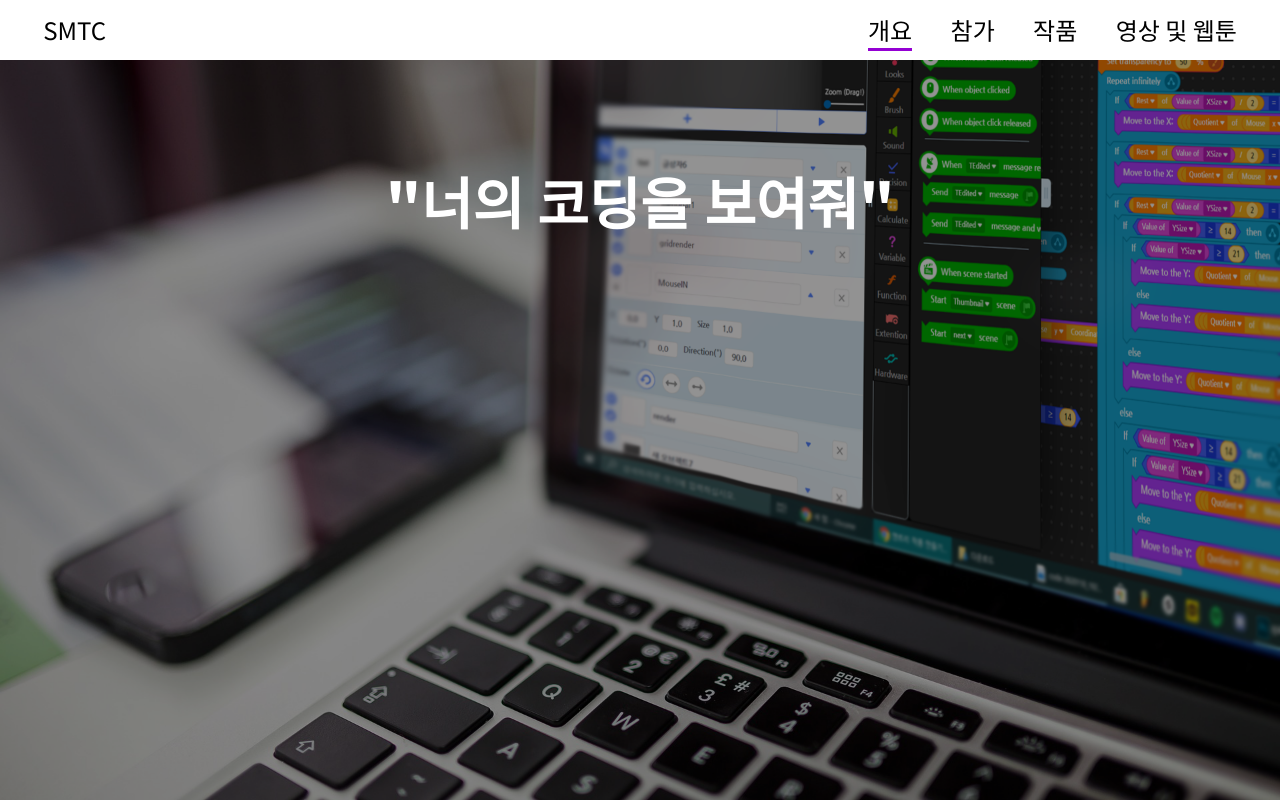
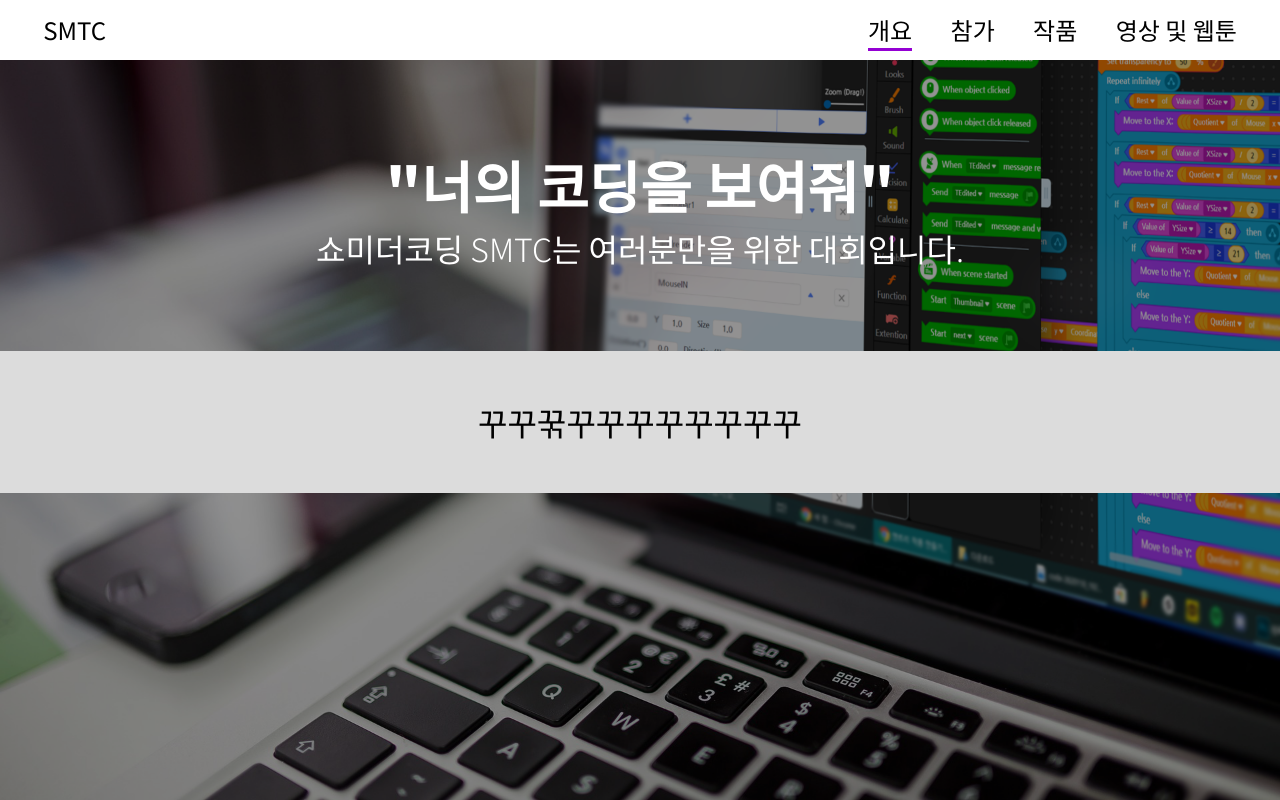
Before and after one commit to gnlow/SMTC, a Vue app: page / in a window 1280 px wide. Built offline with nearby package versions, Linux system fonts and the light colour scheme.

Commit message:
Main/subtitle, content 추가

```diff
--- a/src/App.vue
+++ b/src/App.vue
@@ -7,7 +7,10 @@
       <NavBar :contents="nav"/>
     </nav>
     <div id="main">
-      <Main title='"너의 코딩을 보여줘"' />
+      <Main
+      title='"너의 코딩을 보여줘"'
+      subtitle="쇼미더코딩 SMTC는 여러분만을 위한 대회입니다."
+      content="꾸꾸꾺꾸꾸꾸꾸꾸꾸꾸꾸"/>
     </div>
   </div>
 </template>
@@ -44,7 +47,7 @@
 </script>
 
 <style lang="scss">
-@import url('https://fonts.googleapis.com/css?family=Noto+Sans+KR:400,900&display=swap');
+@import url('https://fonts.googleapis.com/css?family=Noto+Sans+KR:300,400,900&display=swap');
 #app {
   font-family: 'Noto Sans KR', sans-serif;
   -webkit-font-smoothing: antialiased;
@@ -77,6 +80,6 @@
 }
 #main {
   margin-top: 4em;
-  padding: 1em;
+  //padding: 1em;
 }
 </style>
--- a/src/components/Main.vue
+++ b/src/components/Main.vue
@@ -1,7 +1,15 @@
 <template>
   <div>
-    <div id="title">
+    <div class="titlebox">
+      <div class="title">
         {{ title }}
+      </div>
+      <div class="subtitle">
+        {{ subtitle }}
+      </div>
+    </div>
+    <div class="content">
+      {{ content }}
     </div>
   </div>
 </template>
@@ -27,12 +35,29 @@
 
 <!-- Add "scoped" attribute to limit CSS to this component only -->
 <style lang="scss" scoped>
-  #title {
+.titlebox {
   color: white;
   width: 100%;
   text-align: center;
+  margin: 5rem 0;
+}
+
+.title {
   font-weight: 900;
   font-size: 3.5em;
-    margin: 5rem 0;
+  padding: 0 1rem;
+}
+.subtitle {
+  font-weight: 300;
+  font-size: 2em;
+  padding: 0 1rem;
+}
+.content {
+  color: black;
+  background-color: gainsboro;
+
+  font-weight: 400;
+  font-size: 2rem;
+  padding: 3rem;
 }
 </style>
```
Lines whose indentation alone changed are shown as unchanged.
